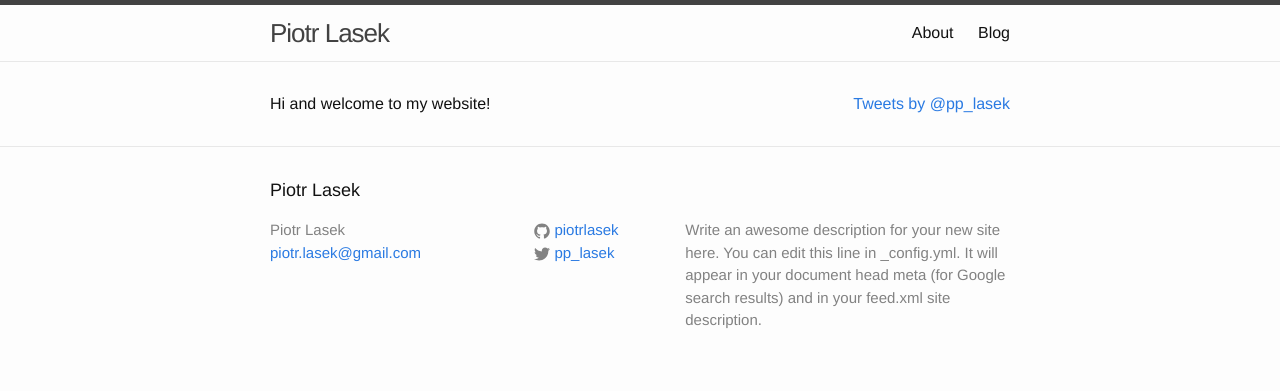
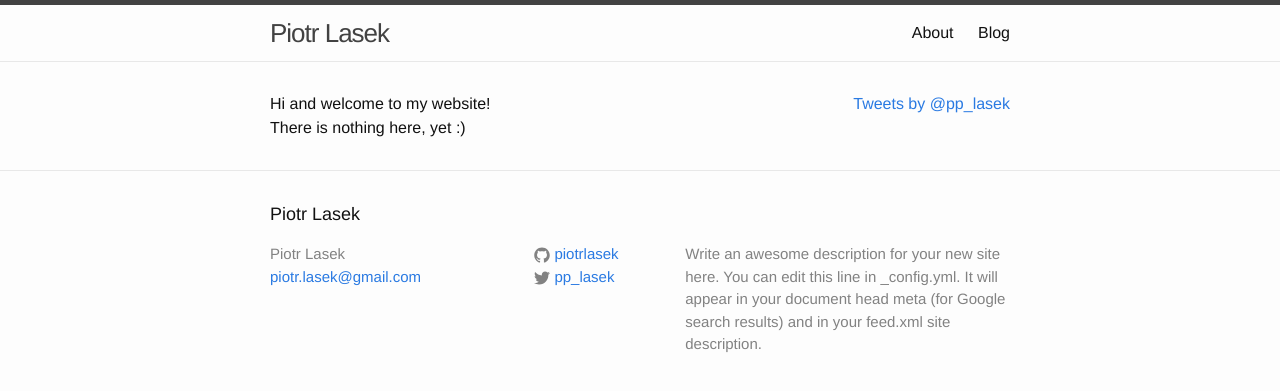
Before and after one commit to piotrlasek/piotrlasek.github.io, a Jekyll site: the page built from index.html, in a window 1280 px wide. Shown: the top 391 px of the page. Built offline with Jekyll 4.4.1, drawn with Linux system fonts in a browser that asks for light colours; the list of posts is cut into pages by our own code; comment, search, counter and statistics services are not loaded.

Commit message:
some changes

```diff
--- a/index.html
+++ b/index.html
@@ -3,7 +3,8 @@ layout: home
 ---
 <div class="home">
 <div class="home_left" style="float: left;">
-Hi and welcome to my website!
+Hi and welcome to my website! <br>
+There is nothing here, yet :)
 </div>
 <div style="float: right;" class="twitter">
 <a class="twitter-timeline" href="https://twitter.com/pp_lasek" data-widget-id="586353409034444801" width=200px>Tweets by @pp_lasek</a>
```
